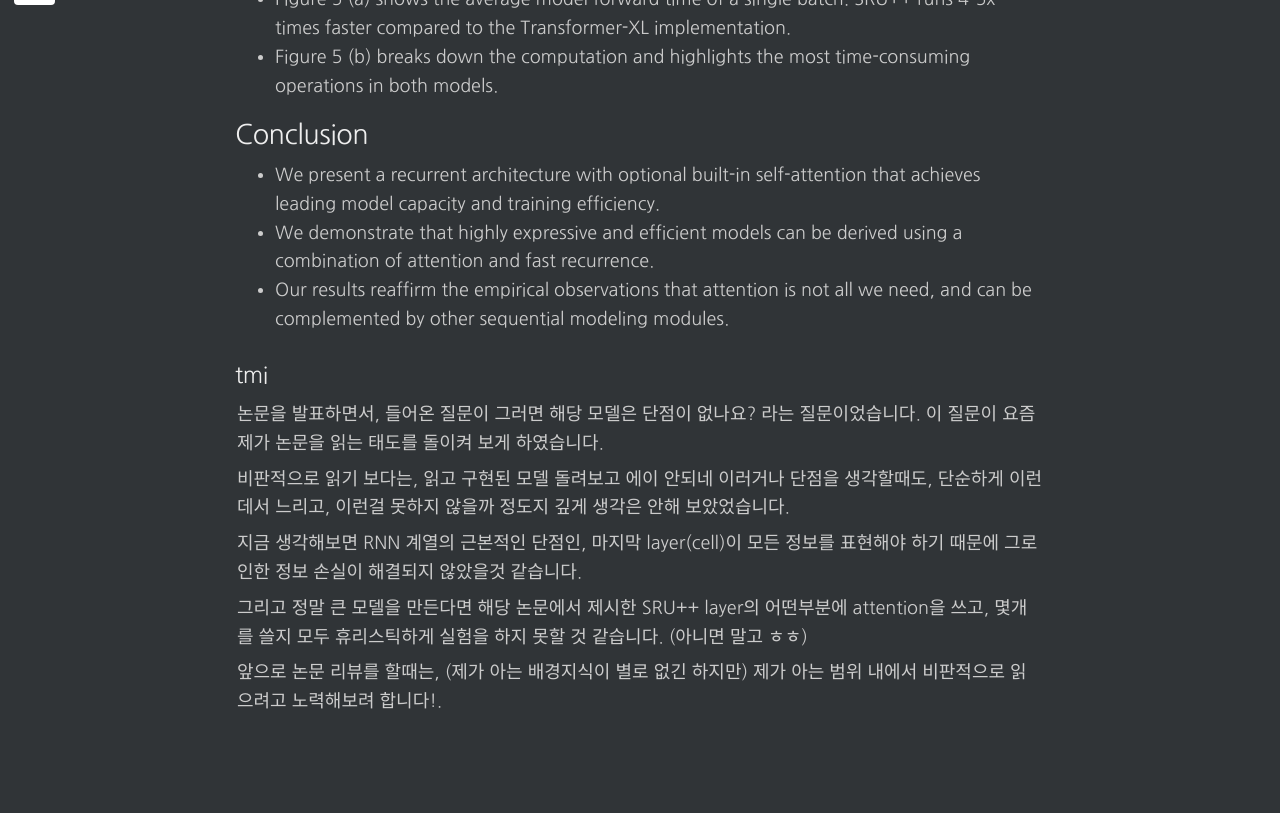
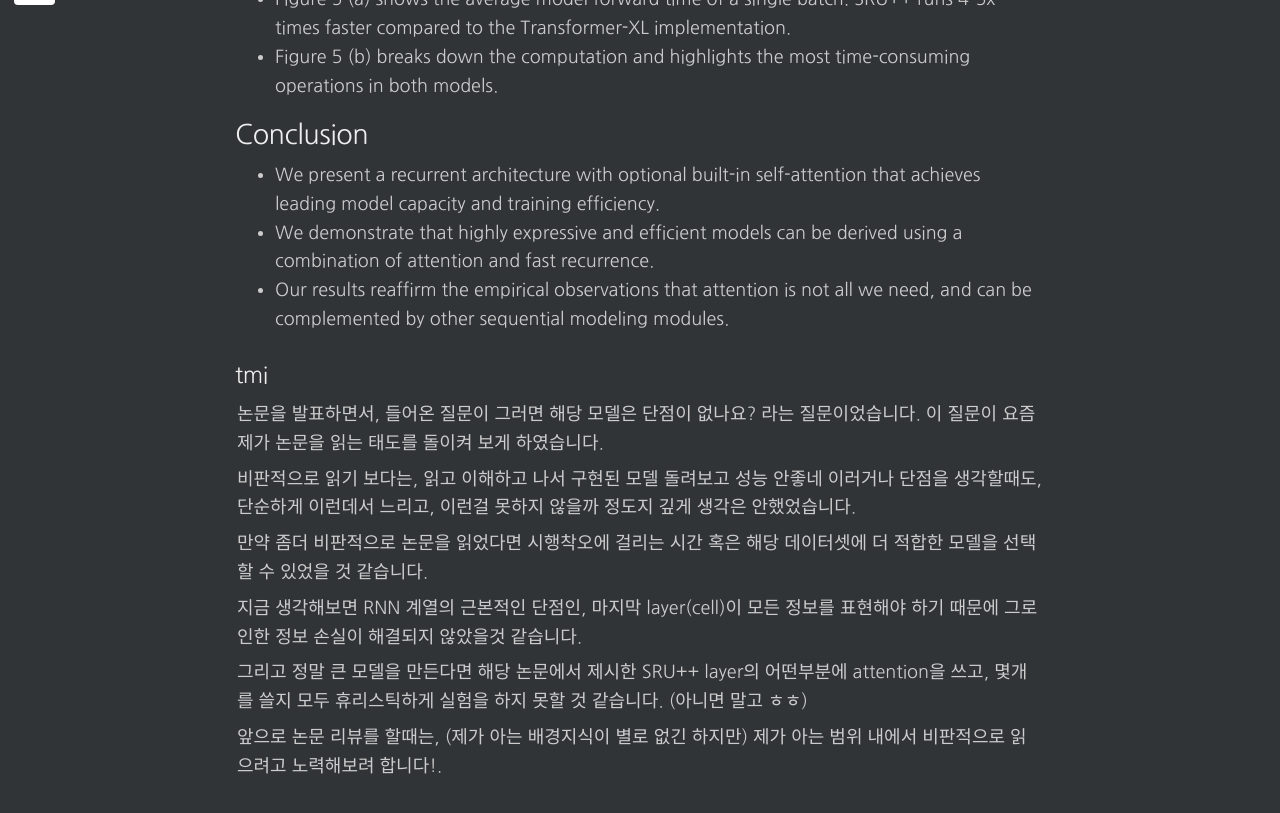
Before and after one commit to changhyeonnam/changhyeonnam.github.io, a Jekyll site: the page built from _posts/2022/2022-8-7-SRU_++.md, in a window 1280 px wide and 900 px high, scrolled down 13291 px, cut to the strip 45-858 px from the top of the window. Built offline with Jekyll 4.4.1, drawn with Linux system fonts in a browser that asks for light colours; nearby versions of some CDN libraries; our own code applies the rules of GitHub Pages for plain Markdown files; formulas are drawn with MathJax 3; comment, search, counter and statistics services are not loaded; before the commit the page ends 14126 px from its top, so only the background shows below that.

Commit message:
update sru++ post

```diff
--- a/_posts/2022/2022-8-7-SRU_++.md
+++ b/_posts/2022/2022-8-7-SRU_++.md
@@ -217,7 +217,9 @@ The second optimization performs all element-wise operations in an efficient way
 ### tmi
 논문을 발표하면서, 들어온 질문이 그러면 해당 모델은 단점이 없나요? 라는 질문이었습니다. 이 질문이 요즘 제가 논문을 읽는 태도를 돌이켜 보게 하였습니다.
 
-비판적으로 읽기 보다는, 읽고 구현된 모델 돌려보고 에이 안되네 이러거나 단점을 생각할때도, 단순하게 이런데서 느리고, 이런걸 못하지 않을까 정도지 깊게 생각은 안해 보았었습니다.
+비판적으로 읽기 보다는, 읽고 이해하고 나서 구현된 모델 돌려보고 성능 안좋네 이러거나 단점을 생각할때도, 단순하게 이런데서 느리고, 이런걸 못하지 않을까 정도지 깊게 생각은 안했었습니다.
+
+만약 좀더 비판적으로 논문을 읽었다면 시행착오에 걸리는 시간 혹은 해당 데이터셋에 더 적합한 모델을 선택할 수 있었을 것 같습니다.
 
 지금 생각해보면 RNN 계열의 근본적인 단점인, 마지막 layer(cell)이 모든 정보를 표현해야 하기 때문에 그로인한 정보 손실이 해결되지 않았을것 같습니다.
 
```
